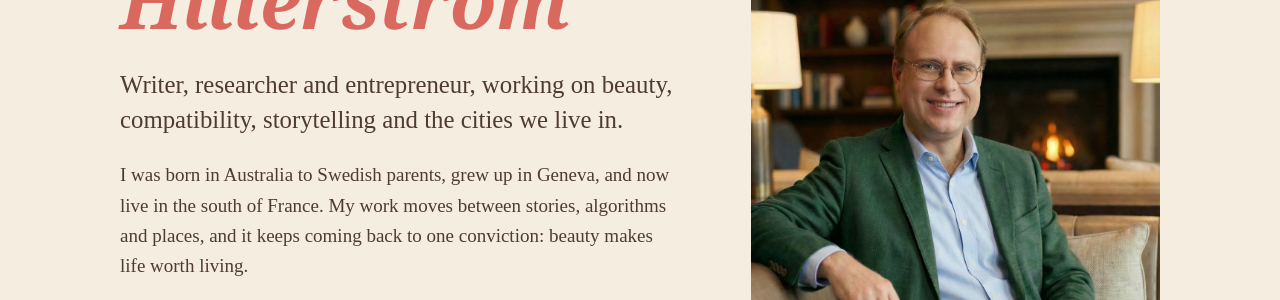
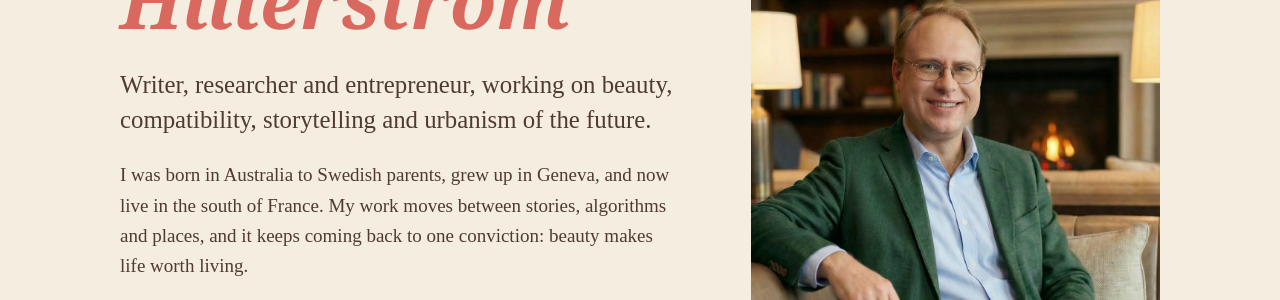
Before and after one commit to LoveAlgo/Henrik, a Jekyll site: the page built from index.md, in a window 1280 px wide and 900 px high. Shown: the part 295-595 px from the top of the window. Built offline with Jekyll 4.4.1, drawn with Linux system fonts in a browser that asks for light colours; some web fonts are replaced.

Commit message:
Update index.md (via Pages CMS)

```diff
--- a/index.md
+++ b/index.md
@@ -1,19 +1,30 @@
 ---
 title: Henrik Hillerström
 heading: Henrik Hillerström
-lead: Writer, researcher and entrepreneur, working on beauty, compatibility, storytelling and the cities we live in.
-intro: |-
-  I was born in Australia to Swedish parents, grew up in Geneva, and now live in the south of France. My work moves between stories, algorithms and places, and it keeps coming back to one conviction: beauty makes life worth living.
+lead: Writer, researcher and entrepreneur, working on beauty, compatibility,
+  storytelling and urbanism of the future.
+intro: >-
+  I was born in Australia to Swedish parents, grew up in Geneva, and now live in
+  the south of France. My work moves between stories, algorithms and places, and
+  it keeps coming back to one conviction: beauty makes life worth living.
 
-  This site gives a quick overview of what I’m building, where each project stands, and where a partner or investor could make the biggest difference.
+
+  This site gives a quick overview of what I’m building, where each project
+  stands, and where a partner or investor could make the biggest difference.
 portrait: /assets/images/henrik-portrait.jpg
 portrait_alt: Henrik Hillerström, smiling, seated on a sofa in a green jacket by a fireplace
 projects_heading: My projects
-projects_intro: |-
-  Six projects, each at a different stage, and each feeding the others. The Grooters saga imagines possible futures; Geneva 2061 asks how a real city could get there. Compalgo and Placealgo help people choose the right partner and the right place. Learned Beauty and Healfi work with the person.
+projects_intro: Six projects, each at a different stage, and each feeding the
+  others. The Grooters saga imagines possible futures; Geneva 2061 asks how a
+  real city could get there. Compalgo and Placealgo help people choose the right
+  partner and the right place. Learned Beauty and Healfi work with the person.
 together_heading: Working together
-together_text: |-
-  I’m looking for partners and investors who want to help some of these projects reach their next stage: research and technical partners for the compatibility algorithms, film financing and a publishing partner for Grooters, and funding that gives Geneva 2061 and Healfi the time they need.
+together_text: >-
+  I’m looking for partners and investors who want to help some of these projects
+  reach their next stage: research and technical partners for the compatibility
+  algorithms, film financing and a publishing partner for Grooters, and funding
+  that gives Geneva 2061 and Healfi the time they need.
+
 
   If one of these speaks to you, I’d be glad to hear from you.
 ---
```
